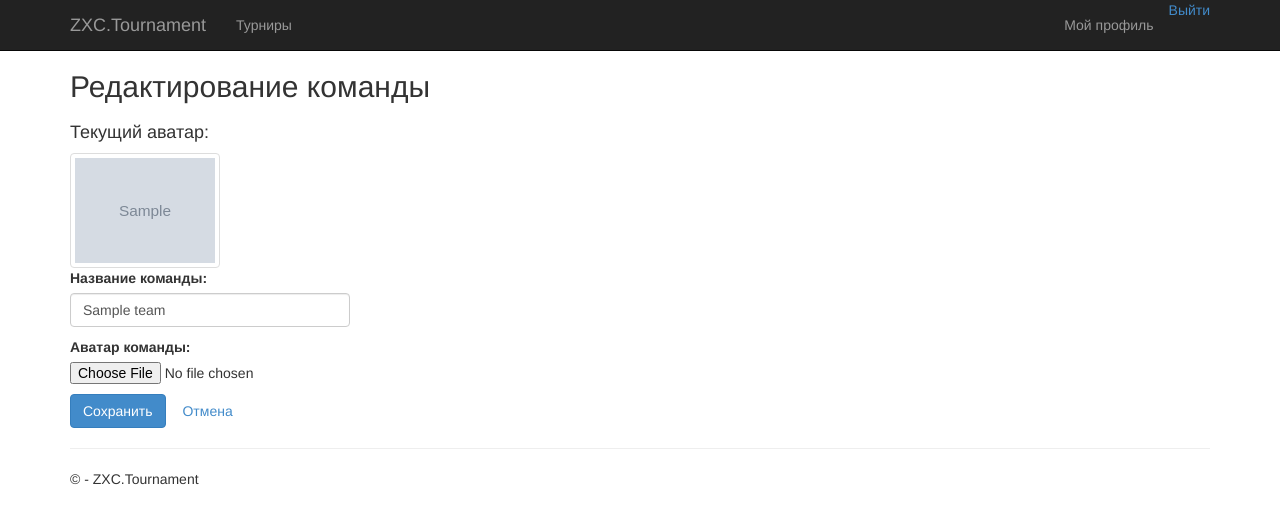
After one commit to Pauqqqsdy/EsportsSystem, a Django app: page /team/1/edit/ in a window 1280 px wide. The commit adds this page. Shown: the top 524 px of the page. Run offline with Django 3.2, Linux system fonts and the light colour scheme; a user stored in the database is signed in; data comes from the database, SQL or seed files in the repository; both versions use the stored data as it was after the commit; tables that the repository leaves empty hold one stand-in row (values such as "Sample post"); grey boxes marked "Sample" are stand-in pictures; some libraries are stand-ins or nearby versions.

```diff
--- a/EsportsSystem/urls.py
+++ b/EsportsSystem/urls.py
@@ -23,7 +23,8 @@ urlpatterns = [
     path('team/<int:team_id>/delete/', views.delete_team, name='delete_team'),
     path('team/<int:team_id>/transfer/<int:new_captain_id>/', views.transfer_leadership, name='transfer_leadership'),
     path('tournaments/create/', views.create_tournament, name='create_tournament'),
-
+    path('team/<int:team_id>/edit/', views.edit_team, name='edit_team'),
+    path('team/<int:team_id>/remove/<int:member_id>/', views.remove_member, name='remove_member'),
 
     # Аутентификация
     path('login/',
--- a/app/forms.py
+++ b/app/forms.py
@@ -8,7 +8,7 @@ from django.contrib.auth.models import User
 
 
 class BootstrapAuthenticationForm(AuthenticationForm):
-    username = forms.CharField(max_length=254,
+    username = forms.CharField(max_length=16,
                                widget=forms.TextInput({
                                    'class': 'form-control',
                                    'placeholder': 'User name'}))
@@ -93,5 +93,11 @@ class TeamCreationForm(forms.ModelForm):
         fields = ['name', 'avatar']
         widgets = {
             'name': forms.TextInput(attrs={'class': 'form-control'}),
-            'avatar': forms.FileInput(attrs={'class': 'form-control-file'}),
+            'avatar': forms.FileInput(attrs={'class': 'form-control-file'})
         }
+
+    def clean_name(self):
+        name = self.cleaned_data['name']
+        if Team.objects.filter(name__iexact=name).exists():
+            raise forms.ValidationError("Команда с таким названием уже существует")
+        return name
--- a/app/templates/app/change_password.html
+++ b/app/templates/app/change_password.html
@@ -1,7 +1,7 @@
 {% extends "app/layout.html" %}
 
 {% block content %}
-<h2>Смена пароля</h2>
+<h2>Смена</h2>
 <div class="row">
     <div class="col-md-6">
         <form method="post">
--- /dev/null
+++ b/app/templates/app/edit_team.html
@@ -0,0 +1,22 @@
+{% extends "app/layout.html" %}
+
+{% block content %}
+<h2>Редактирование команды</h2>
+<div class="row">
+    <div class="col-md-6">
+        <div class="mb-3">
+            <h4>Текущий аватар:</h4>
+            <img src="{% if team.avatar %}{{ team.avatar.url }}{% else %}/media/team_avatars/default.jpg{% endif %}"
+                 alt="Аватар команды"
+                 width="150"
+                 class="img-thumbnail">
+        </div>
+        <form method="post" enctype="multipart/form-data">
+            {% csrf_token %}
+            {{ form.as_p }}
+            <button type="submit" class="btn btn-primary">Сохранить</button>
+            <a href="{% url 'team_page' team_id=team.id %}" class="btn btn-outline-secondary">Отмена</a>
+        </form>
+    </div>
+</div>
+{% endblock %}
--- a/app/templates/registration/password_reset_subject.html
+++ /dev/null
@@ -1 +0,0 @@
-Восстановление пароля на сайте {{ site_name }}
--- a/app/views.py
+++ b/app/views.py
@@ -1,7 +1,3 @@
-"""
-Definition of views.
-"""
-
 from datetime import datetime
 from django.http import HttpRequest
 from django.contrib.auth.decorators import login_required
@@ -15,6 +11,7 @@ from .forms import TeamCreationForm, TournamentForm, AvatarUploadForm, ExtendedU
 from django.contrib.auth.forms import PasswordChangeForm
 from django.contrib.auth import update_session_auth_hash
 from django.utils.crypto import get_random_string
+from django.db import transaction
 
 def home(request):
     assert isinstance(request, HttpRequest)
@@ -157,15 +154,25 @@ def create_team(request):
     if request.method == 'POST':
         form = TeamCreationForm(request.POST, request.FILES)
         if form.is_valid():
-            team = form.save(commit=False)
-            team.captain = request.user
-            team.save()
-            team.members.add(request.user)
-            request.user.userprofile.team = team
-            request.user.userprofile.save()
-            return redirect('team_page', team_id=team.id)
+            try:
+                with transaction.atomic():
+                    team = form.save(commit=False)
+                    team.captain = request.user
+
+                    team.save()
+
+                    request.user.userprofile.team = team
+                    request.user.userprofile.save()
+
+                    messages.success(request, f'Команда "{team.name}" успешно создана!')
+                    return redirect('team_page', team_id=team.id)
+
+            except Exception as e:
+                messages.error(request, f'Ошибка при создании команды: {str(e)}')
+                return redirect('create_team')
     else:
         form = TeamCreationForm()
+
     return render(request, 'app/create_team.html', {'form': form})
 
 @login_required
@@ -212,14 +219,21 @@ def leave_team(request):
     user_profile = request.user.userprofile
     if user_profile.team:
         team = user_profile.team
+
         if team.is_captain(request.user) and team.member_count() > 1:
-            messages.error(request, 'Вы не можете покинуть команду будучи капитаном.')
+            messages.error(request, 'Вы не можете покинуть команду будучи капитаном. Сначала передайте лидерство или удалите команду.')
             return redirect('team_page', team_id=team.id)
 
         team.members.remove(request.user)
         user_profile.team = None
         user_profile.save()
-        messages.success(request, 'Вы вышли из команды')
+
+        if team.member_count() == 0:
+            team.delete()
+            messages.success(request, 'Вы вышли из команды. Команда удалена, так как в ней не осталось участников.')
+        else:
+            messages.success(request, 'Вы вышли из команды')
+
     return redirect('profile')
 
 @login_required
@@ -232,6 +246,51 @@ def delete_team(request, team_id):
     team.delete()
     messages.success(request, 'Команда успешно удалена')
     return redirect('profile')
+
+@login_required
+def edit_team(request, team_id):
+    team = get_object_or_404(Team, id=team_id)
+    if not team.is_captain(request.user):
+        messages.error(request, 'Только капитан может редактировать команду')
+        return redirect('team_page', team_id=team.id)
+
+    if request.method == 'POST':
+        form = TeamCreationForm(request.POST, request.FILES, instance=team)
+        if form.is_valid():
+            form.save()
+            messages.success(request, 'Команда успешно обновлена')
+            return redirect('team_page', team_id=team.id)
+    else:
+        form = TeamCreationForm(instance=team)
+
+    return render(request, 'app/edit_team.html', {
+        'form': form,
+        'team': team
+    })
+
+@login_required
+def remove_member(request, team_id, member_id):
+    team = get_object_or_404(Team, id=team_id)
+    member = get_object_or_404(User, id=member_id)
+
+    if not team.is_captain(request.user):
+        messages.error(request, 'Только капитан может удалять участников')
+        return redirect('team_page', team_id=team.id)
+
+    if member == request.user:
+        messages.error(request, 'Используйте "Покинуть команду" для выхода из команды')
+        return redirect('team_page', team_id=team.id)
+
+    if not team.is_member(member):
+        messages.error(request, 'Этот пользователь не состоит в вашей команде')
+        return redirect('team_page', team_id=team.id)
+
+    team.members.remove(member)
+    member.userprofile.team = None
+    member.userprofile.save()
+    messages.success(request, f'Участник {member.username} удален из команды')
+
+    return redirect('team_page', team_id=team.id)
 
 @login_required
 def transfer_leadership(request, team_id, new_captain_id):
```
Also changed, not shown: app/models.py (+70 -30 lines), app/templates/app/team_page.html (+14 -7 lines), db.sqlite3, 1 other file.
